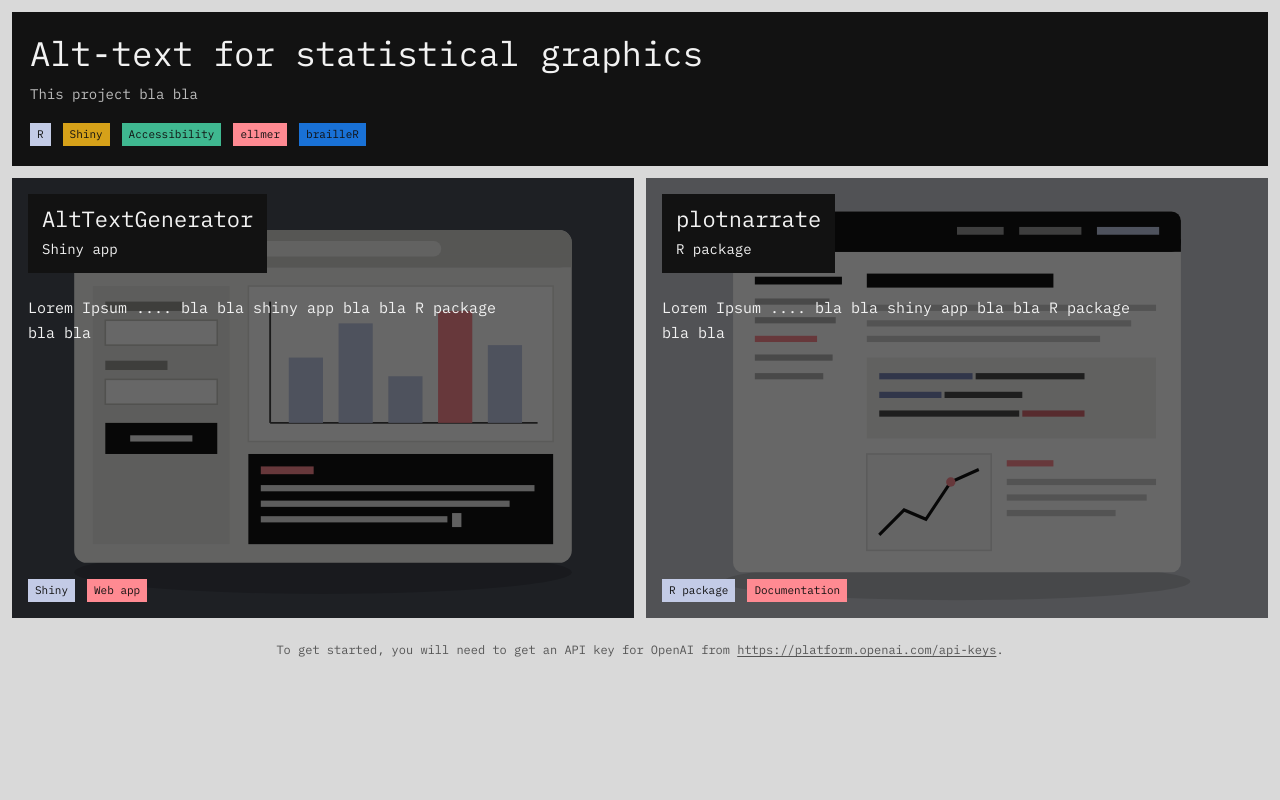
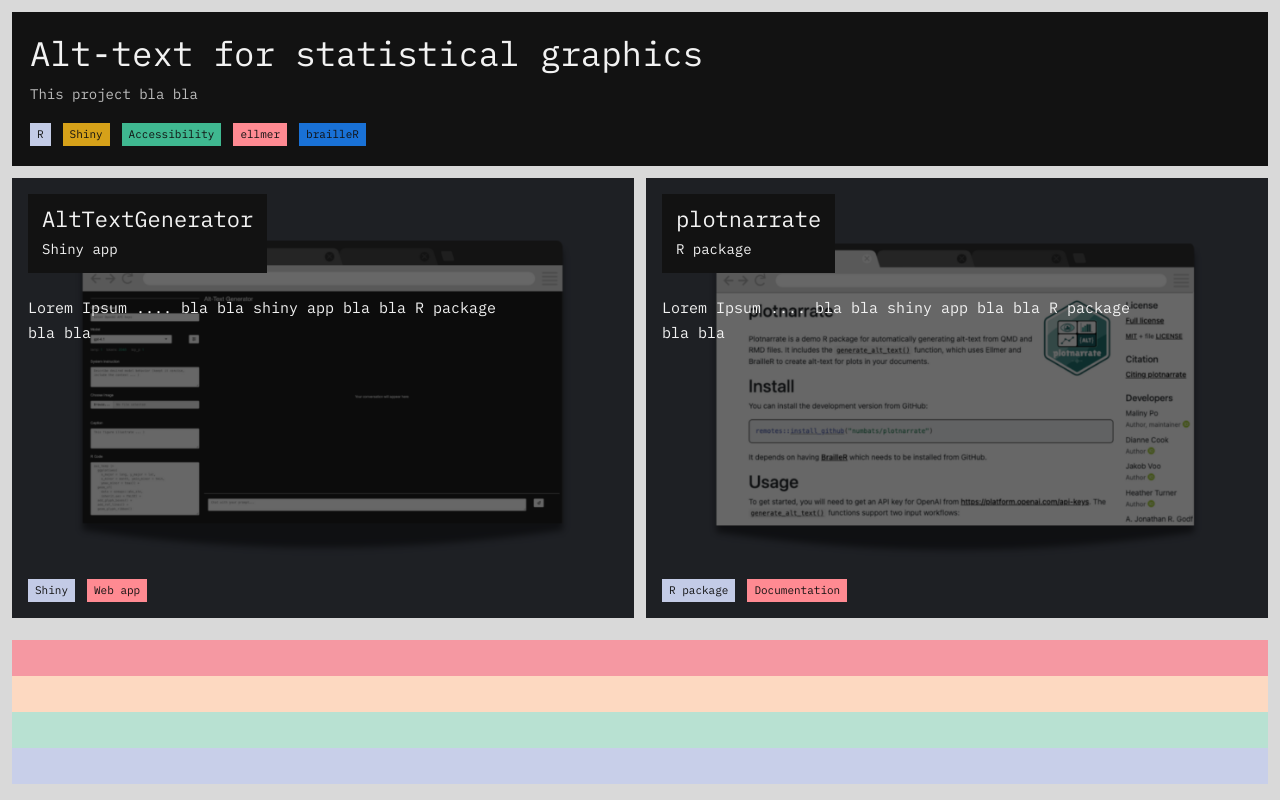
Before and after one commit to maliny12/plotnarrate_page, a plain HTML site: page index.html in a window 1280 px wide. Drawn offline with Linux system fonts and the light colour scheme.

Commit message:
add background image

```diff
--- a/index.html
+++ b/index.html
@@ -107,7 +107,7 @@
             title : "Alt-text for statistical graphics",
             desc:  "This project bla bla ",
             tags: [["R", "#c3cbe6"], ["Shiny", "#d6a119"], ["Accessibility", "#3fb890"], ["ellmer", "#ff8a92"], ["brailleR", "#1971d6"]],
-            footer: 'To get started, you will need to get an API key for OpenAI from <a href="https://platform.openai.com/api-keys" target="_blank" rel="noopener">https://platform.openai.com/api-keys</a>.'
+            footer: ""
         };
 
         const PROJECTS = [
@@ -117,6 +117,7 @@
                 desc: "Lorem Ipsum .... bla bla shiny app bla bla R package bla bla",
                 link: "https://maliny.shinyapps.io/alt-text/",
                 art: "app",
+                image: "images/shinyapp.png",
                 tags:  [["Shiny", "#c3cbe6"], ["Web app", "#ff8a92"]]},
 
             {
@@ -125,6 +126,7 @@
                 desc: "Lorem Ipsum .... bla bla shiny app bla bla R package bla bla",
                 link: "https://numbats.github.io/plotnarrate/",
                 art: "docs",
+                image: "images/plotnarrate.png",
                 tags: [["R package", "#c3cbe6"], ["Documentation", "#ff8a92"]]}
         ];
 
--- a/style.css
+++ b/style.css
@@ -211,11 +211,43 @@ footer {
     }
 }
 
+body {
+    display: flex;
+    flex-direction: column;
+    min-height: 100vh
+}
+
+main.list {
+    flex: 1;
+    width: 100%
+}
+
+footer {
+    flex: 1;
+    display: flex;
+    flex-direction: column;
+    text-align: center;
+    font-size: 12px;
+    color: #333;
+}
+
+footer p {
+    margin: 24px 16px
+}
+
 footer a {
     color: inherit;
     text-underline-offset: 2px
 }
 
 footer a:hover {
-    color: #121212
+    color: #000
 }
+
+footer::after {
+    /* the stripes: fill whatever height is left */
+    content: "";
+    flex: 1;
+    min-height: 64px;
+    background: linear-gradient(#F598A2, #F598A2 25%, #FDD9C1 25%, #FDD9C1 50%, #B8E1D2 50%, #B8E1D2 75%, #C8CFE9 75%, #C8CFE9 100%);
+}
```
Also changed, not shown: images/plotnarrate.png (added), images/shinyapp.png (added), 1 other file.
